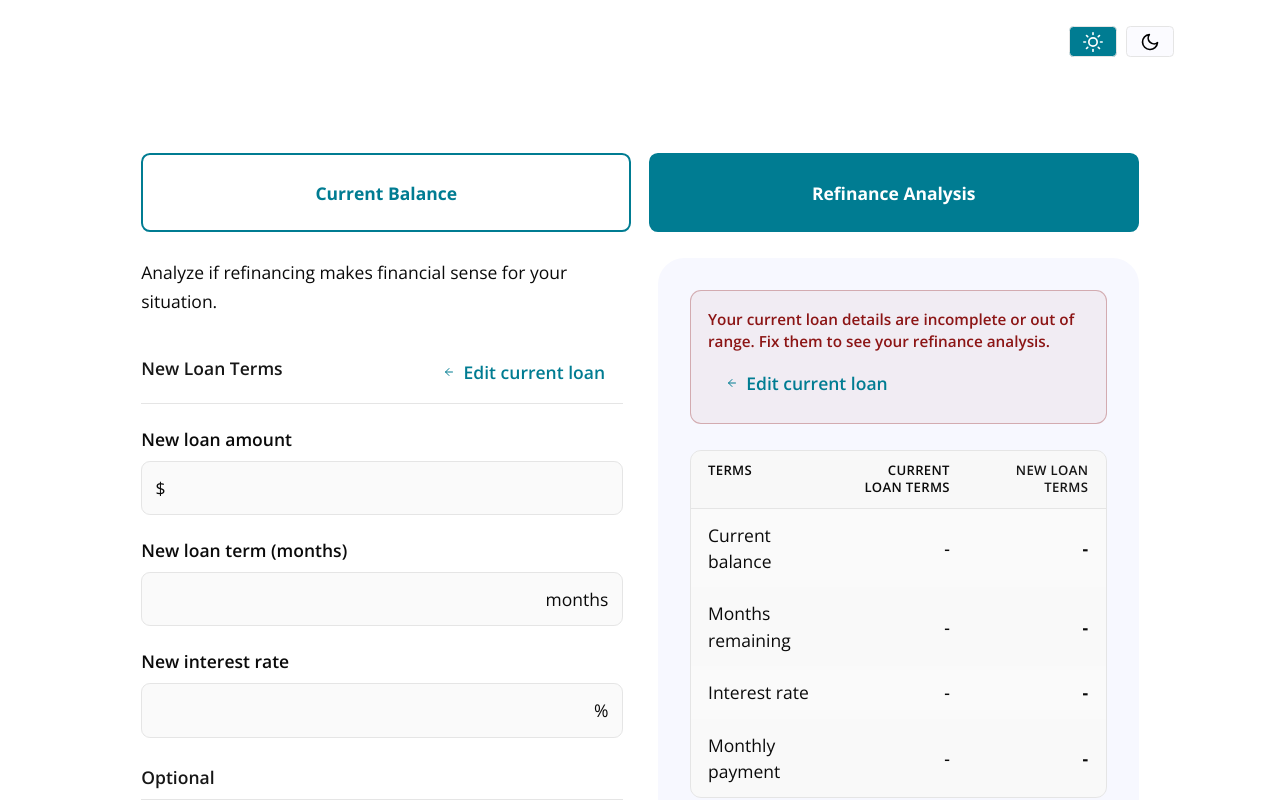
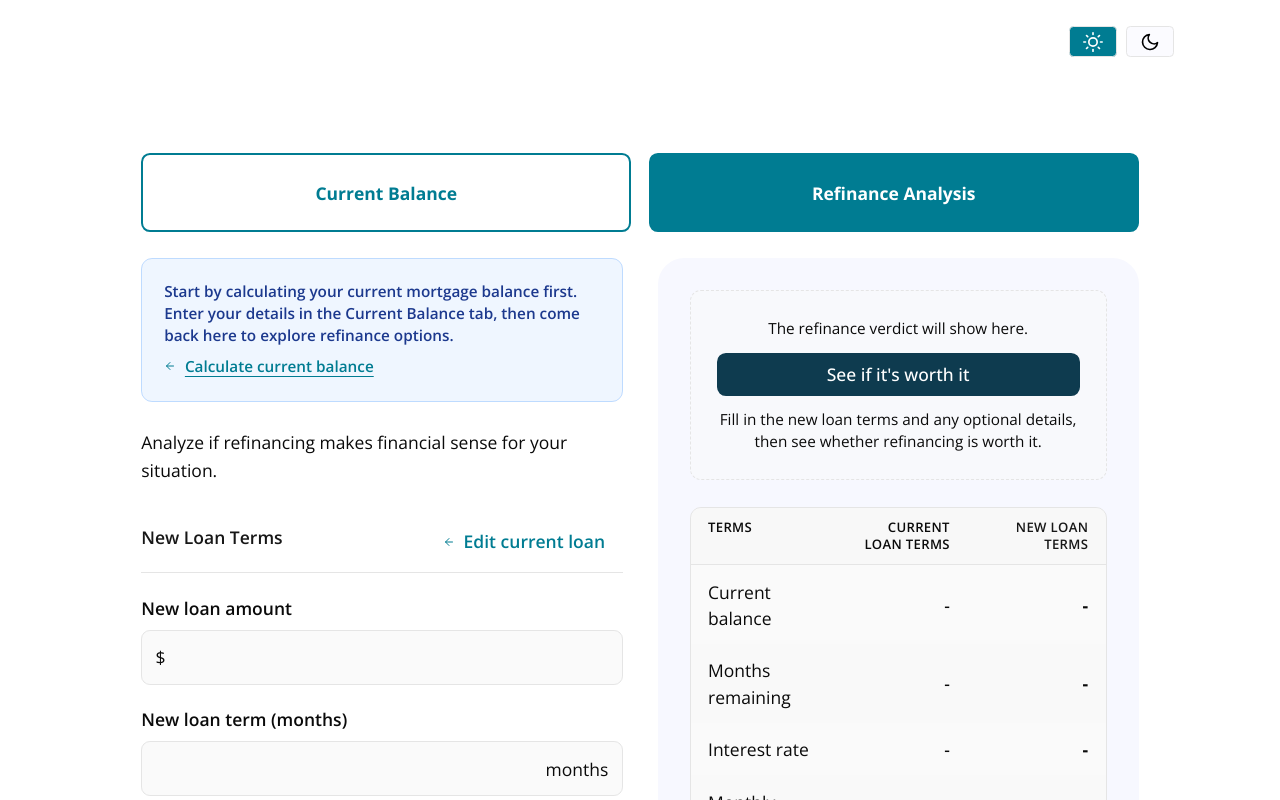
Before and after one commit to SU-SWS/ifdm_learning_apps, a Next.js app: page /interactives/mortgage-refinancing-calculator-v3 in a window 1280 px wide. Both pictures are taken after a click on the button "Refinance Analysis". Shown: the top 800 px of the page. Built offline with nearby package versions, Linux system fonts and the light colour scheme.

Commit message:
IFDM-331

```diff
--- a/app/interactives/mortgage-refinancing-calculator-v3/components/refinance-calculator.tsx
+++ b/app/interactives/mortgage-refinancing-calculator-v3/components/refinance-calculator.tsx
@@ -380,6 +380,24 @@ export function RefinanceCalculator() {
       <div className="mt-6 grid gap-8 lg:grid-cols-2">
         {/* Left column */}
         <div>
+          {tab === "refinance" && v.currentBlocking && (
+            <div
+              className="mb-6 p-5 bg-blue-50 rounded-lg border border-blue-200 [.dark_&]:bg-[var(--info-popup-background)]"
+            >
+              <p className="text-blue-900 [.dark_&]:text-blue-100 font-semibold text-sm">
+                Start by calculating your current mortgage balance first. Enter
+                your details in the Current Balance tab, then come back here to
+                explore refinance options.
+              </p>
+              <button
+                type="button"
+                onClick={() => setTab("current")}
+                className="mt-2 inline-flex items-center gap-2 text-sm text-[var(--color-teal)] font-semibold underline underline-offset-4 hover:no-underline cursor-pointer rounded-sm focus-visible:outline-none focus-visible:ring-2 focus-visible:ring-ring focus-visible:ring-offset-2"
+              >
+                <ArrowLeft size={12} aria-hidden="true" /> Calculate current balance
+              </button>
+            </div>
+          )}
           {tab === "current" ? (
             <CurrentBalanceForm
               months={months}
@@ -868,8 +886,8 @@ function ResultPanel({
 
   return (
     <div className="bg-[var(--card-background)] rounded-3xl p-[32px]">
-      {/* Show error message if current balance has errors, regardless of edit state */}
-      {validation.currentBlocking ? (
+      {/* The introductory box guides users before analysis is requested. */}
+      {validation.currentBlocking && analyzed ? (
         <div className="mb-6 rounded-lg border border-[var(--color-inline-error)]/30 bg-[var(--color-inline-error)]/5 p-4">
           <p
             role="alert"
```
